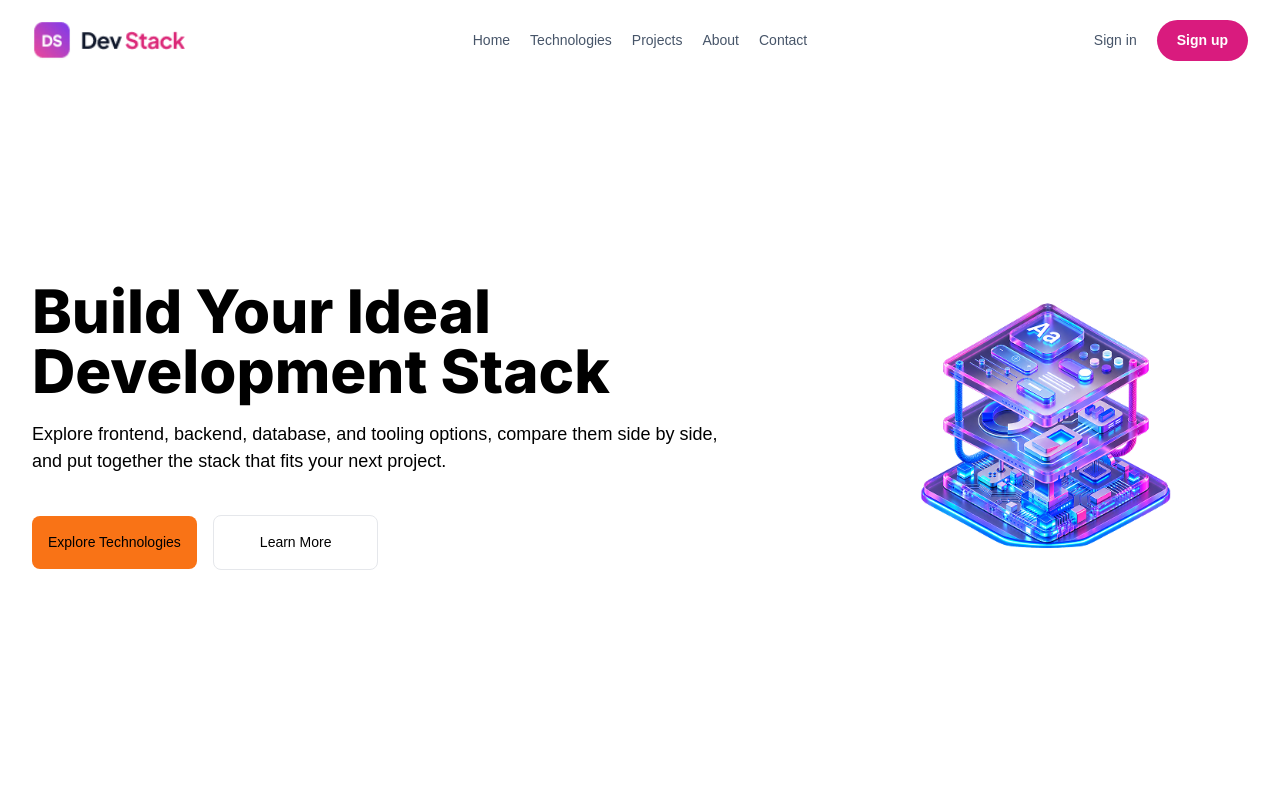
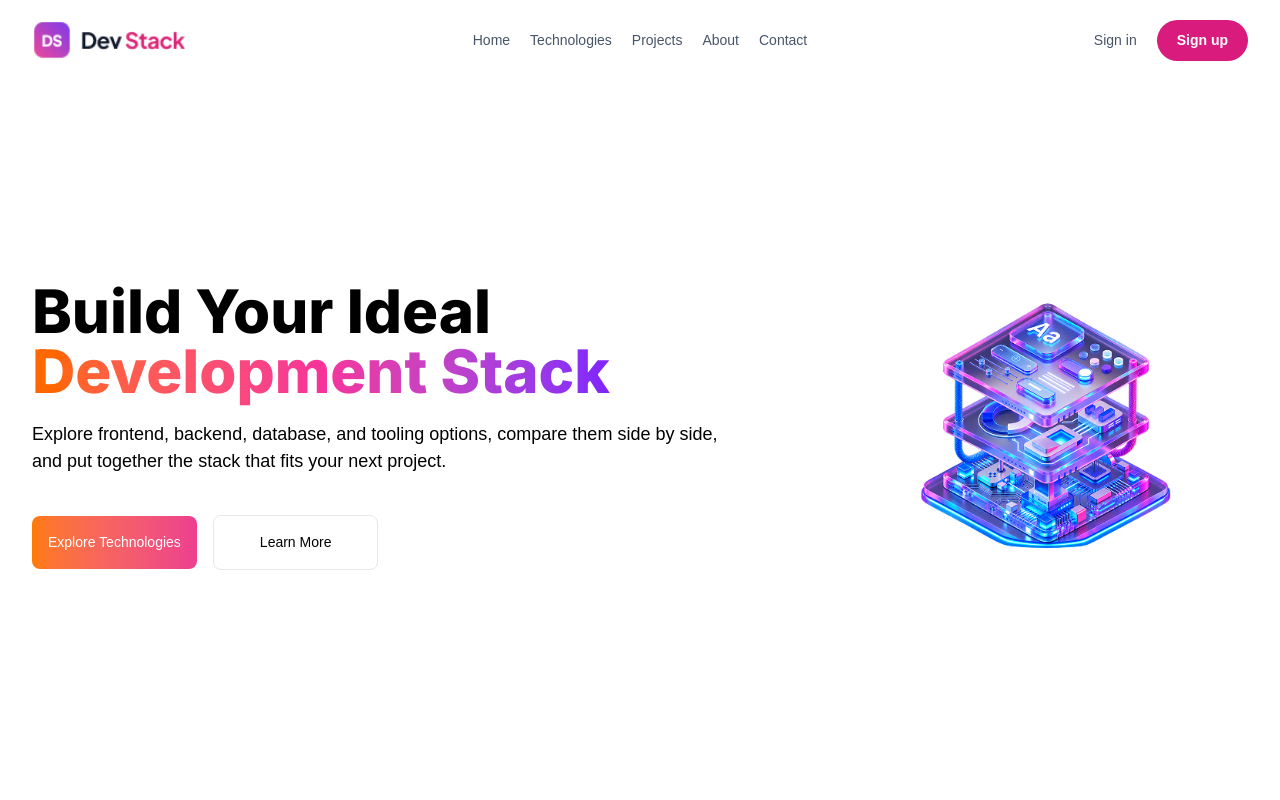
Before and after one commit to sejansorker/DevStack, a React (Vite) app: page / in a window 1280 px wide. Shown: the top 800 px of the page. Built offline with nearby package versions, Linux system fonts and the light colour scheme.

Commit message:
banner text color add

```diff
--- a/src/components/Banner.jsx
+++ b/src/components/Banner.jsx
@@ -8,11 +8,11 @@ const Banner = () => {
            <div className="flex items-center">
              <div className="w-2/3">
                 <h1 className='text-[60px] font-extrabold leading-none pb-5 font-int'>Build Your Ideal
-                  Development Stack </h1>
+                  <span className='bg-gradient-to-r from-orange-500 via-pink-500 to-violet-600 bg-clip-text   text-transparent'> Development Stack</span> </h1>
                   <p className='text-[18px] font-normal pb-10 pr-25'>Explore frontend, backend, database, and tooling options,
                      compare them side by side, and put together the stack that fits your
                      next project.</p>
-                     <button className='p-4 text-[14px] bg-[#F97316] rounded-[8px] mr-4'>Explore Technologies</button>
+                     <button className='p-4 text-[14px] bg-gradient-to-r from-[#ff7a00] to-[#ed3f8f] text-white rounded-[8px] mr-4'>Explore Technologies</button>
                      <button className='py-4 px-11.5 border-1 border-[#E5E7EB] text-[14px]  rounded-[8px] '>Learn More</button>
             </div>
             <div className="w-1/3">
```
